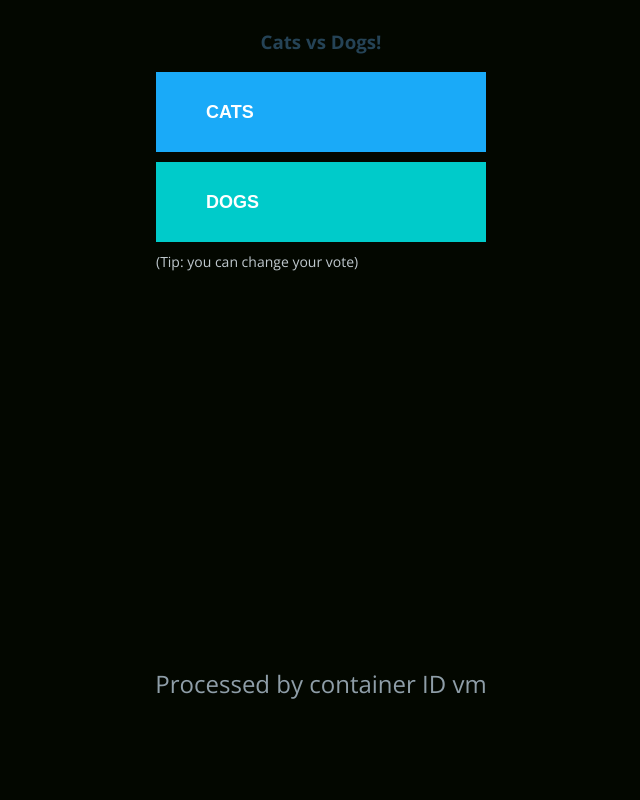
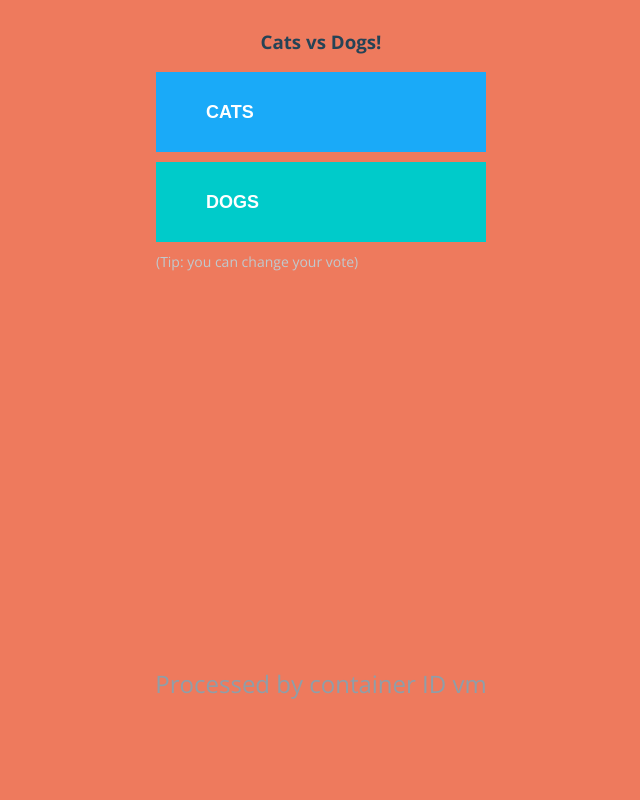
Before and after one commit to ahortalq/vote, a Flask app: page / in a window 1280 px wide. Shown: the whole page, without its empty margins (319-959 px from the left). Run offline with Flask 2, Linux system fonts and the light colour scheme; some libraries are stand-ins or nearby versions.

```diff
--- a/static/stylesheets/style.css
+++ b/static/stylesheets/style.css
@@ -6,7 +6,7 @@
 html,body{
   margin: 0;
   padding: 0;
-  background-color: #030700;
+  background-color: #ee7a5d;
   height: 100vh;
   font-family: 'Open Sans';
 }
```
